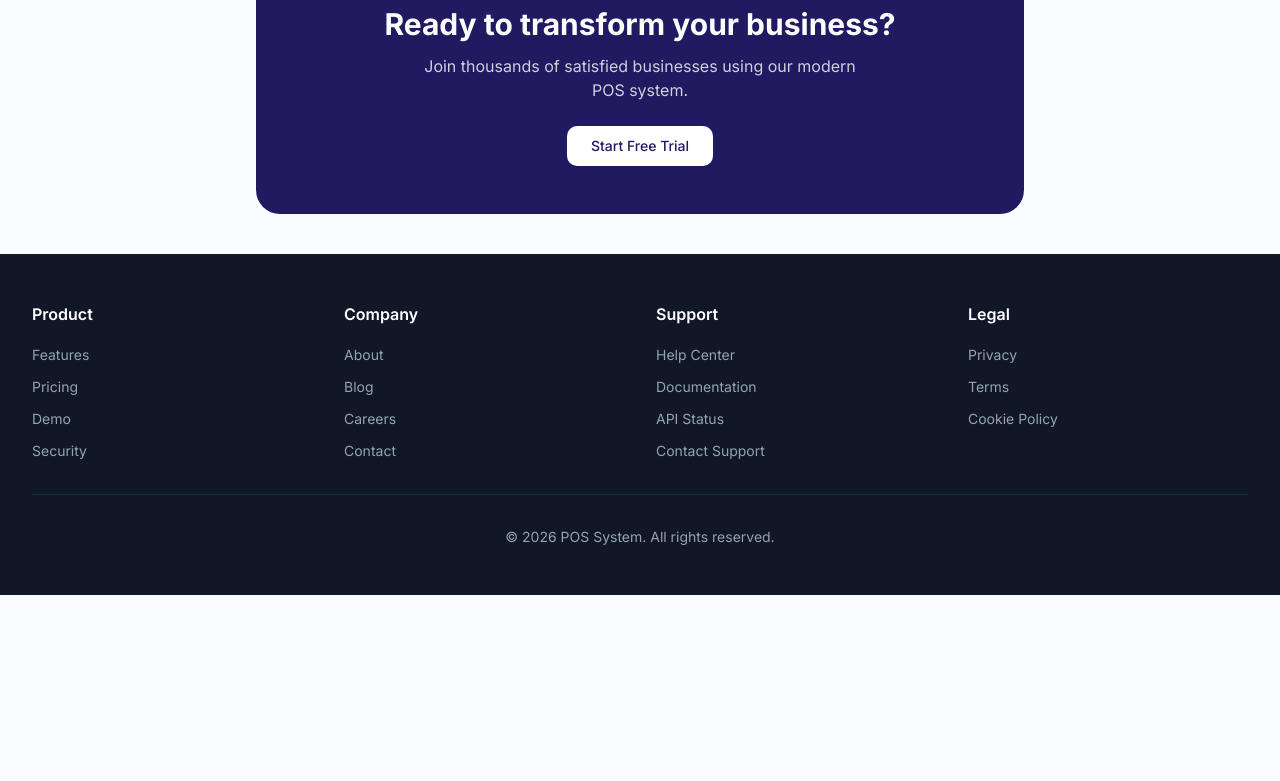
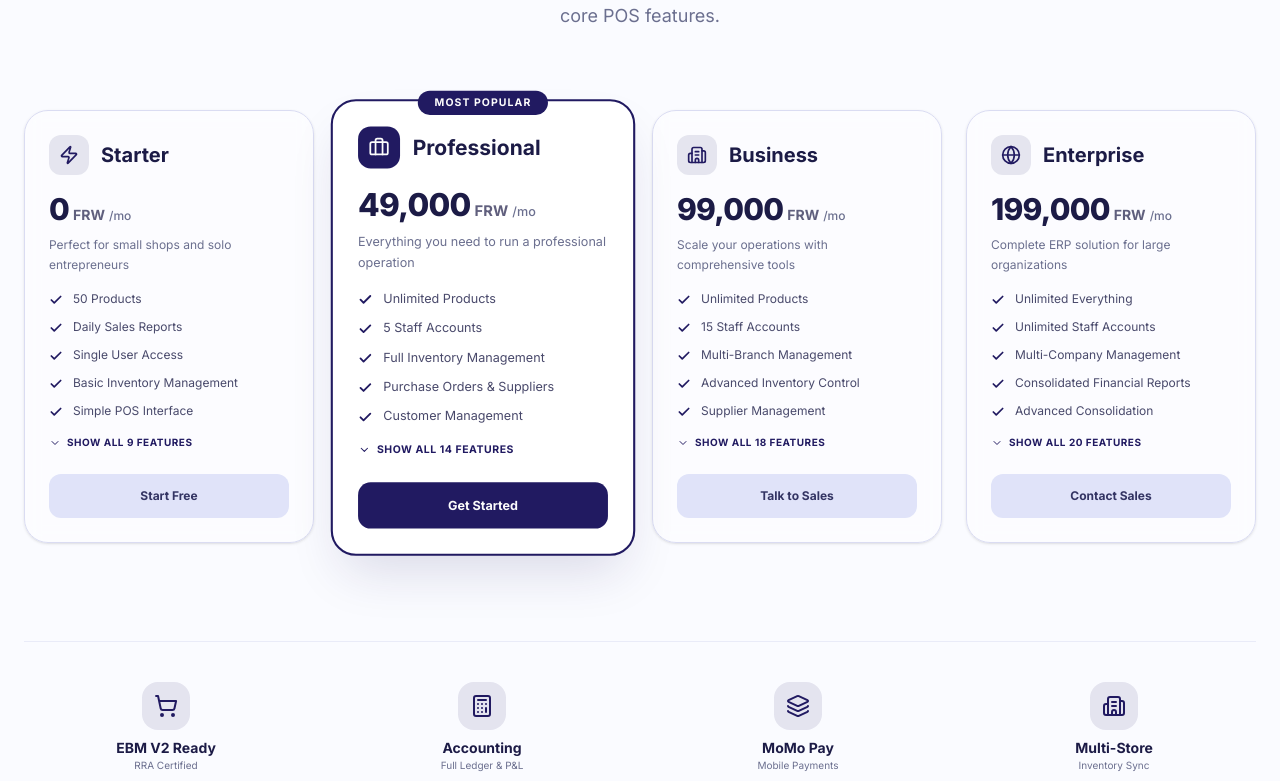
Before and after one commit to nziza-oscar/advanced_pos, a Next.js app: page / in a window 1280 px wide. Shown: the part 2459-3240 px from the top of the page. Before the commit the page ends 3054 px from the top, so only its background shows below. Built offline with nearby package versions, Linux system fonts and the light colour scheme.

Commit message:
feat: components/marketing/Pricing.tsx

```diff
--- a/components/marketing/Pricing.tsx
+++ b/components/marketing/Pricing.tsx
@@ -1,9 +1,220 @@
-import React from 'react'
+'use client';
 
-const Pricing = () => {
+import { useState } from 'react';
+import Link from 'next/link';
+import { Button } from '@/components/ui/button';
+import { Badge } from '@/components/ui/badge';
+import {
+  Check, Building2, Globe, ShoppingCart,
+  Briefcase, Zap, ChevronDown, ChevronUp,
+  Mail, Users, BarChart3, Calculator, Truck, Layers
+} from 'lucide-react';
+import { cn } from '@/lib/utils';
+
+const plans = [
+  {
+    name: 'Starter',
+    monthlyPrice: 0,
+    description: 'Essential tools for micro-businesses and startups.',
+    tagline: 'Perfect for small shops and solo entrepreneurs',
+    features: [
+      '50 Products', 'Daily Sales Reports', 'Single User Access',
+      'Basic Inventory Management', 'Simple POS Interface',
+      'Cash & Mobile Money Payments', 'Daily Sales Summary',
+      'Basic Receipt Printing', 'Community Support'
+    ],
+    buttonText: 'Start Free',
+    buttonLink: '/signup?plan=starter',
+    icon: <Zap className="h-5 w-5" />,
+  },
+  {
+    name: 'Professional',
+    monthlyPrice: 49000,
+    description: 'Complete business management solution for growing businesses.',
+    tagline: 'Everything you need to run a professional operation',
+    features: [
+      'Unlimited Products', '5 Staff Accounts', 'Full Inventory Management',
+      'Purchase Orders & Suppliers', 'Customer Management', 'Loyalty Program',
+      'Advanced Analytics & Reports', 'Profit & Loss Statements',
+      'Balance Sheet', 'Cash Flow Management', 'Tax Calculations & Reports',
+      'Low Stock SMS Alerts', 'Bulk Import/Export', 'Priority Email Support'
+    ],
+    buttonText: 'Get Started',
+    buttonLink: '/signup?plan=professional',
+    popular: true,
+    icon: <Briefcase className="h-5 w-5" />,
+  },
+  {
+    name: 'Business',
+    monthlyPrice: 99000,
+    description: 'Advanced ERP features for established businesses.',
+    tagline: 'Scale your operations with comprehensive tools',
+    features: [
+      'Unlimited Products', '15 Staff Accounts', 'Multi-Branch Management',
+      'Advanced Inventory Control', 'Supplier Management', 'Multi-Warehouse Sync',
+      'Advanced Accounting', 'General Ledger', 'Accounts Payable/Receivable',
+      'Budgeting & Forecasting', 'Financial Ratios & KPIs',
+      'Fixed Assets Management', 'Payroll Integration', 'Expense Tracking',
+      'Advanced CRM', 'Email Marketing Integration', 'Custom API Access',
+      'Priority Phone Support'
+    ],
+    buttonText: 'Talk to Sales',
+    buttonLink: '/contact',
+    icon: <Building2 className="h-5 w-5" />,
+  },
+  {
+    name: 'Enterprise',
+    monthlyPrice: 199000,
+    description: 'Full-scale enterprise resource planning.',
+    tagline: 'Complete ERP solution for large organizations',
+    features: [
+      'Unlimited Everything', 'Unlimited Staff Accounts', 'Multi-Company Management',
+      'Consolidated Financial Reports', 'Advanced Consolidation', 'Inter-Company Transactions',
+      'Multi-Currency Support', 'Global Operations', 'Custom Financial Reports',
+      'Audit Trail & Compliance', 'EBM V2 Integration', 'Tax Authority Compliance',
+      'Custom Workflows', 'Full API Access', 'Webhooks & Integrations',
+      'Dedicated Account Manager', '24/7 Priority Phone Support', 'SLA Guarantee',
+      'Custom Development', 'On-Premise Option Available'
+    ],
+    buttonText: 'Contact Sales',
+    buttonLink: '/contact',
+    icon: <Globe className="h-5 w-5" />,
+    enterprise: true,
+  },
+];
+
+export default function Pricing() {
+  const [expandedPlans, setExpandedPlans] = useState<string[]>([]);
+
+  const toggleExpand = (name: string) => {
+    setExpandedPlans(prev =>
+      prev.includes(name) ? prev.filter(p => p !== name) : [...prev, name]
+    );
+  };
+
   return (
-    <div>Pricing</div>
-  )
+    <div className="space-y-16 container mx-auto px-6">
+        <div className="text-center mb-12">
+        <Badge className="mb-4 bg-primary/10 text-primary border-none">
+            Pricing
+        </Badge>
+        <h2 className="text-3xl md:text-4xl lg:text-5xl font-bold tracking-tight mb-4">
+            Simple pricing for
+            <span className="text-primary"> every stage</span>
+        </h2>
+        <p className="text-muted-foreground max-w-2xl mx-auto text-lg">
+            Start with our free plan and upgrade as your business grows.
+            All plans include core POS features.
+        </p>
+        </div>
+      <div className="grid grid-cols-1 gap-6 lg:grid-cols-4 items-start py-8">
+        {plans.map((plan) => {
+          const isExpanded = expandedPlans.includes(plan.name);
+          const visibleFeatures = isExpanded ? plan.features : plan.features.slice(0, 5);
+
+          return (
+            <div
+              key={plan.name}
+              className={cn(
+                "relative flex flex-col rounded-3xl transition-all duration-500",
+                plan.popular
+                  ? "bg-card shadow-2xl shadow-primary/15 border-2 border-primary lg:scale-105 z-10"
+                  : "bg-card/40 backdrop-blur-sm shadow-sm border border-border"
+              )}
+            >
+              {plan.popular && (
+                <div className="absolute top-0 left-1/2 -translate-y-1/2 -translate-x-1/2">
+                  <Badge className="bg-primary text-primary-foreground px-4 py-1 rounded-full text-[10px] font-bold uppercase tracking-widest border-none">
+                    Most Popular
+                  </Badge>
+                </div>
+              )}
+
+              <div className="p-6">
+                <div className="flex items-center gap-3 mb-4">
+                  <div className={cn(
+                    "w-10 h-10 rounded-xl flex items-center justify-center",
+                    plan.popular ? "bg-primary text-primary-foreground" : "bg-primary/10 text-primary"
+                  )}>
+                    {plan.icon}
+                  </div>
+                  <h3 className="text-xl font-bold text-foreground">{plan.name}</h3>
+                </div>
+
+                <div className="mb-4">
+                  <div className="flex items-baseline gap-1">
+                    <span className="text-3xl font-extrabold tracking-tight text-foreground">
+                      {plan.monthlyPrice === 0 ? '0' : new Intl.NumberFormat('en-RW').format(plan.monthlyPrice)}
+                    </span>
+                    <span className="text-sm font-bold text-foreground/70">FRW</span>
+                    <span className="text-muted-foreground text-xs font-medium">/mo</span>
+                  </div>
+                  <p className="mt-2 text-xs text-muted-foreground leading-relaxed h-10">
+                    {plan.tagline}
+                  </p>
+                </div>
+
+                <ul className="space-y-3 mb-4 overflow-hidden transition-all duration-300">
+                  {visibleFeatures.map((feature, idx) => (
+                    <li key={idx} className="flex items-start gap-2.5 animate-in fade-in slide-in-from-top-1">
+                      <Check className="h-3.5 w-3.5 text-primary mt-0.5 flex-shrink-0 stroke-[3]" />
+                      <span className="text-xs text-foreground/80 leading-tight">
+                        {feature}
+                      </span>
+                    </li>
+                  ))}
+                </ul>
+
+                {plan.features.length > 5 && (
+                  <button
+                    onClick={() => toggleExpand(plan.name)}
+                    className="flex items-center gap-1.5 text-[10px] font-bold uppercase tracking-wider text-primary hover:text-primary/70 transition-colors mb-6"
+                  >
+                    {isExpanded ? (
+                      <><ChevronUp className="h-3 w-3" /> Show Less</>
+                    ) : (
+                      <><ChevronDown className="h-3 w-3" /> Show all {plan.features.length} features</>
+                    )}
+                  </button>
+                )}
+
+                <Link href={plan.buttonLink} className="block w-full">
+                  <Button
+                    className={cn(
+                      "w-full h-11 rounded-xl text-xs font-bold transition-all duration-300",
+                      plan.popular
+                        ? "bg-primary text-primary-foreground hover:shadow-lg hover:shadow-primary/30"
+                        : "bg-secondary text-secondary-foreground hover:bg-accent border-none"
+                    )}
+                  >
+                    {plan.buttonText}
+                  </Button>
+                </Link>
+              </div>
+            </div>
+          );
+        })}
+      </div>
+
+      {/* Trust & Compliance Section */}
+      <div className="grid grid-cols-2 md:grid-cols-4 gap-8 py-10 border-y border-border/50">
+        <FeatureInfo icon={<ShoppingCart />} title="EBM V2 Ready" desc="RRA Certified" />
+        <FeatureInfo icon={<Calculator />} title="Accounting" desc="Full Ledger & P&L" />
+        <FeatureInfo icon={<Layers />} title="MoMo Pay" desc="Mobile Payments" />
+        <FeatureInfo icon={<Building2 />} title="Multi-Store" desc="Inventory Sync" />
+      </div>
+    </div>
+  );
 }
 
-export default Pricing
+function FeatureInfo({ icon, title, desc }: { icon: React.ReactNode, title: string, desc: string }) {
+  return (
+    <div className="flex flex-col items-center text-center gap-2">
+      <div className="p-3 bg-primary/10 rounded-2xl text-primary">{icon}</div>
+      <div>
+        <h4 className="text-sm font-bold text-foreground">{title}</h4>
+        <p className="text-[10px] text-muted-foreground">{desc}</p>
+      </div>
+    </div>
+  );
+}
```
